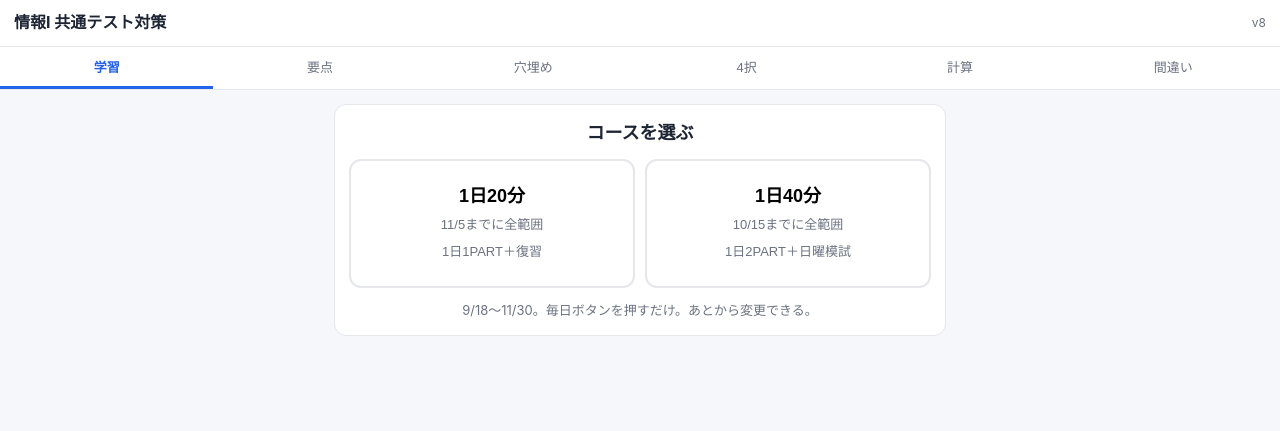
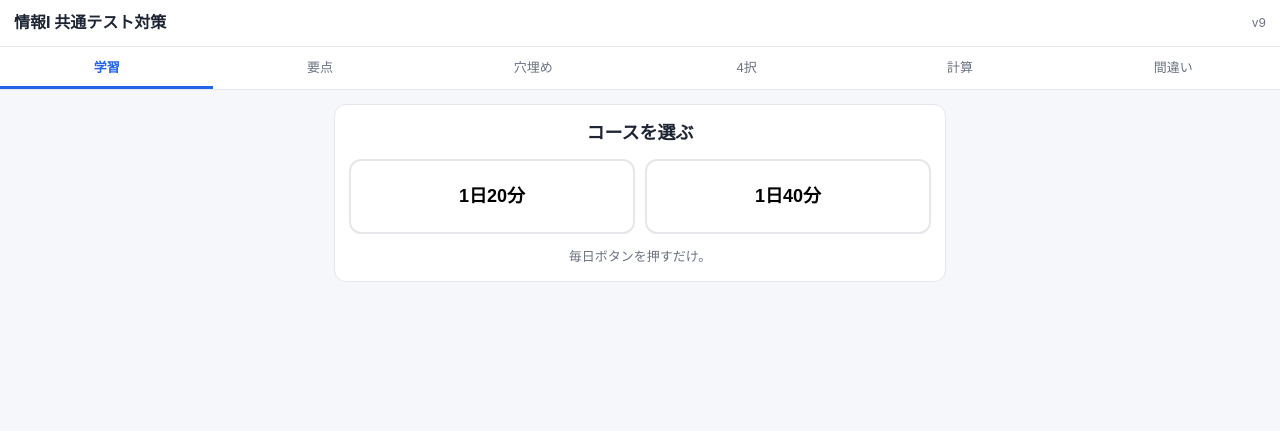
Before and after one commit to kyutotsujuku-collab/joho1, a plain HTML site: page index.html in a window 1280 px wide. Drawn offline with Linux system fonts and the light colour scheme.

Commit message:
Add files via upload

```diff
--- a/index.html
+++ b/index.html
@@ -73,7 +73,7 @@ details.more[open]>summary::before{content:"▲ "}
 </style>
 </head>
 <body>
-<header><h1>情報I 共通テスト対策</h1><span class="ver">v8</span></header>
+<header><h1>情報I 共通テスト対策</h1><span class="ver">v9</span></header>
 <nav>
 <button class="on" data-v="home">学習</button>
 <button data-v="notes">要点</button>
@@ -1418,7 +1418,7 @@ function setCourse(c){S.course=c;save();render()}
 function renderToday(){
 const now=new Date();const c=S.course;
 const cc=document.getElementById("course-card");
-if(!c){cc.innerHTML=`<h2 style="text-align:center;font-size:18px;margin-bottom:12px">コースを選ぶ</h2><div class="course"><button onclick="setCourse('20')">1日20分<br><span class="small">11/5までに全範囲<br>1日1PART＋復習</span></button><button onclick="setCourse('40')">1日40分<br><span class="small">10/15までに全範囲<br>1日2PART＋日曜模試</span></button></div><p class="small" style="text-align:center;margin:12px 0 0">9/18〜11/30。毎日ボタンを押すだけ。あとから変更できる。</p>`;document.getElementById("today-card").style.display="none";document.querySelector("details.more").style.display="none";return}
+if(!c){cc.innerHTML=`<h2 style="text-align:center;font-size:18px;margin-bottom:12px">コースを選ぶ</h2><div class="course"><button onclick="setCourse('20')">1日20分</button><button onclick="setCourse('40')">1日40分</button></div><p class="small" style="text-align:center;margin:12px 0 0">毎日ボタンを押すだけ。</p>`;document.getElementById("today-card").style.display="none";document.querySelector("details.more").style.display="none";return}
 document.getElementById("today-card").style.display="";
 document.querySelector("details.more").style.display="";
 cc.innerHTML=`<div style="display:flex;justify-content:space-between;align-items:center"><span>コース：<b>1日${c}分</b></span><button class="btn sm sec" style="margin:0" onclick="setCourse(S.course==='20'?'40':'20')">${c==="20"?"40分に変更":"20分に変更"}</button></div>`;
```
